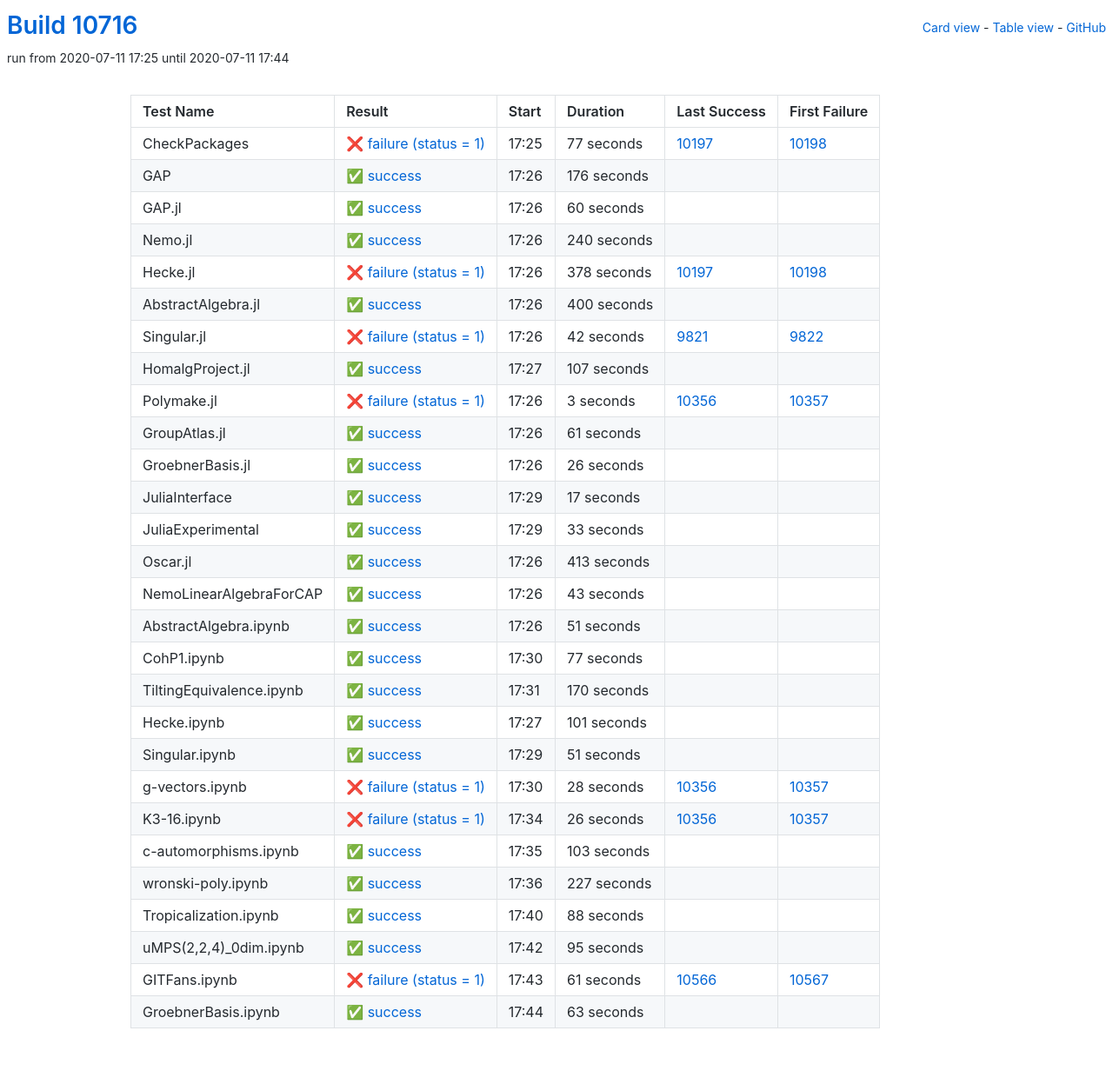
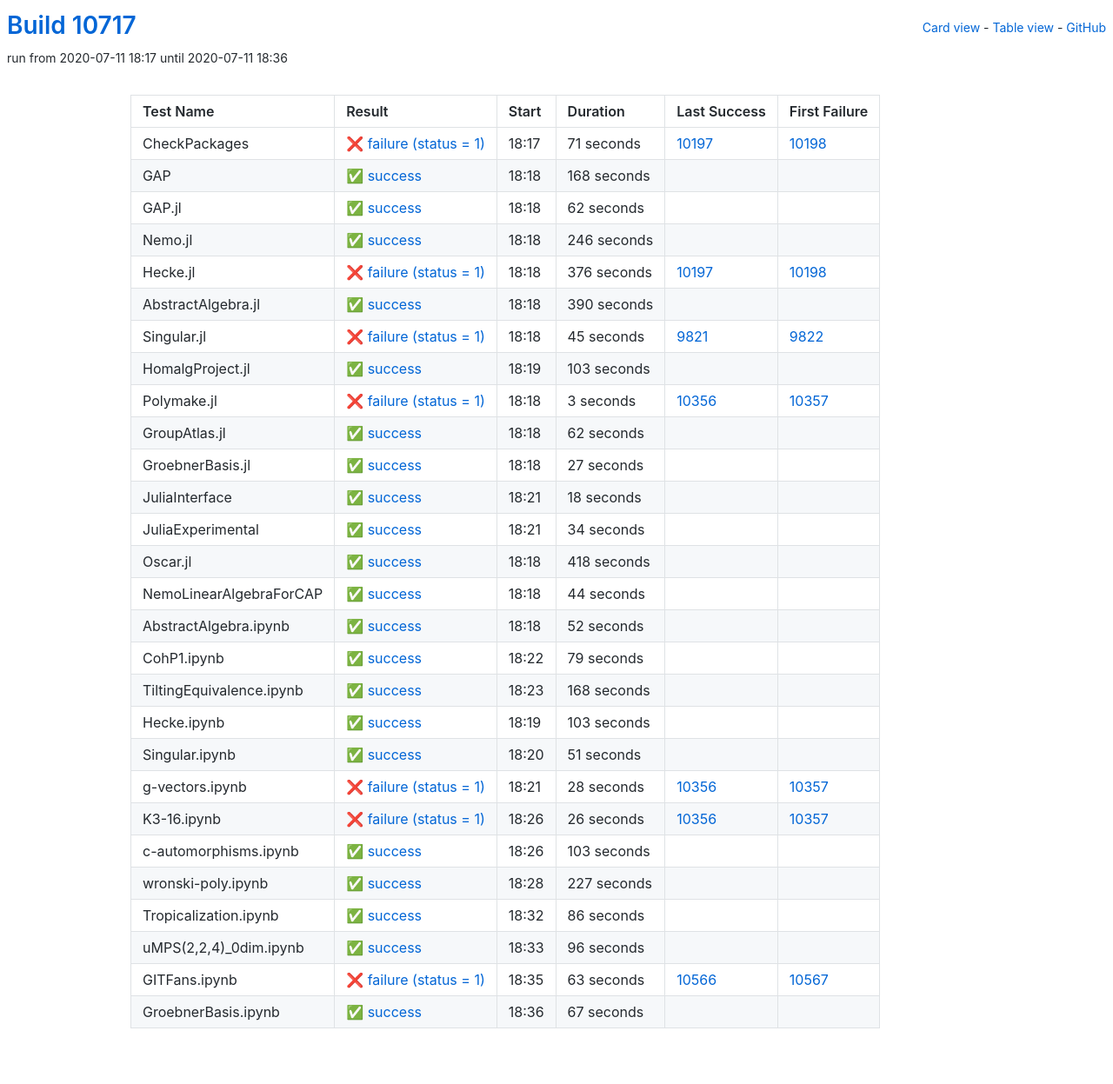
Before and after one commit to oscar-system/oscar-ci-status, a Jekyll site: the page built from table.html, in a window 1280 px wide. Shown: the whole page at 87% size. Built offline with Jekyll 4.4.1, drawn with Linux system fonts in a browser that asks for light colours.

Commit message:
Build #10717

```diff
--- a/_data/ci.yml
+++ b/_data/ci.yml
@@ -1,6 +1,6 @@
 ---
-build: 10716
-build_url: https://oscarci.mathematik.uni-kl.de/job/oscar/10716/
+build: 10717
+build_url: https://oscarci.mathematik.uni-kl.de/job/oscar/10717/
 job: oscar
 organization: oscar-system
 repo: oscar-ci-status
@@ -8,104 +8,104 @@
 tests:
 - name: CheckPackages
   id: checkpackages
-  log: https://oscarci.mathematik.uni-kl.de/job/oscar/10716/artifact/logs/build-10716/CheckPackages.log
-  start: 2020-07-11 17:25
+  log: https://oscarci.mathematik.uni-kl.de/job/oscar/10717/artifact/logs/build-10717/CheckPackages.log
+  start: 2020-07-11 18:17
   success: false
   exitcode: 1
   status: failure
-  duration: 77
+  duration: 71
   last_success: 10197
   last_success_url: https://oscarci.mathematik.uni-kl.de/job/oscar/10197/
   first_failure: 10198
   first_failure_url: https://oscarci.mathematik.uni-kl.de/job/oscar/10198/
 - name: GAP
   id: gap
-  log: https://oscarci.mathematik.uni-kl.de/job/oscar/10716/artifact/logs/build-10716/GAP.log
-  start: 2020-07-11 17:26
+  log: https://oscarci.mathematik.uni-kl.de/job/oscar/10717/artifact/logs/build-10717/GAP.log
+  start: 2020-07-11 18:18
   success: true
   exitcode: 0
   status: success
-  duration: 176
+  duration: 168
   last_success: false
   last_success_url:
   first_failure: false
   first_failure_url:
 - name: GAP.jl
   id: gap-jl
-  log: https://oscarci.mathematik.uni-kl.de/job/oscar/10716/artifact/logs/build-10716/GAP.jl.log
-  start: 2020-07-11 17:26
+  log: https://oscarci.mathematik.uni-kl.de/job/oscar/10717/artifact/logs/build-10717/GAP.jl.log
+  start: 2020-07-11 18:18
   success: true
   exitcode: 0
   status: success
-  duration: 60
+  duration: 62
   last_success: false
   last_success_url:
   first_failure: false
   first_failure_url:
 - name: Nemo.jl
   id: nemo-jl
-  log: https://oscarci.mathematik.uni-kl.de/job/oscar/10716/artifact/logs/build-10716/Nemo.jl.log
-  start: 2020-07-11 17:26
+  log: https://oscarci.mathematik.uni-kl.de/job/oscar/10717/artifact/logs/build-10717/Nemo.jl.log
+  start: 2020-07-11 18:18
   success: true
   exitcode: 0
   status: success
-  duration: 240
+  duration: 246
   last_success: false
   last_success_url:
   first_failure: false
   first_failure_url:
 - name: Hecke.jl
   id: hecke-jl
-  log: https://oscarci.mathematik.uni-kl.de/job/oscar/10716/artifact/logs/build-10716/Hecke.jl.log
-  start: 2020-07-11 17:26
+  log: https://oscarci.mathematik.uni-kl.de/job/oscar/10717/artifact/logs/build-10717/Hecke.jl.log
+  start: 2020-07-11 18:18
   success: false
   exitcode: 1
   status: failure
-  duration: 378
+  duration: 376
   last_success: 10197
   last_success_url: https://oscarci.mathematik.uni-kl.de/job/oscar/10197/
   first_failure: 10198
   first_failure_url: https://oscarci.mathematik.uni-kl.de/job/oscar/10198/
 - name: AbstractAlgebra.jl
   id: abstractalgebra-jl
-  log: https://oscarci.mathematik.uni-kl.de/job/oscar/10716/artifact/logs/build-10716/AbstractAlgebra.jl.log
-  start: 2020-07-11 17:26
+  log: https://oscarci.mathematik.uni-kl.de/job/oscar/10717/artifact/logs/build-10717/AbstractAlgebra.jl.log
+  start: 2020-07-11 18:18
   success: true
   exitcode: 0
   status: success
-  duration: 400
+  duration: 390
   last_success: false
   last_success_url:
   first_failure: false
   first_failure_url:
 - name: Singular.jl
   id: singular-jl
-  log: https://oscarci.mathematik.uni-kl.de/job/oscar/10716/artifact/logs/build-10716/Singular.jl.log
-  start: 2020-07-11 17:26
+  log: https://oscarci.mathematik.uni-kl.de/job/oscar/10717/artifact/logs/build-10717/Singular.jl.log
+  start: 2020-07-11 18:18
   success: false
   exitcode: 1
   status: failure
-  duration: 42
+  duration: 45
   last_success: 9821
   last_success_url: https://oscarci.mathematik.uni-kl.de/job/oscar/9821/
   first_failure: 9822
   first_failure_url: https://oscarci.mathematik.uni-kl.de/job/oscar/9822/
 - name: HomalgProject.jl
   id: homalgproject-jl
-  log: https://oscarci.mathematik.uni-kl.de/job/oscar/10716/artifact/logs/build-10716/HomalgProject.jl.log
-  start: 2020-07-11 17:27
+  log: https://oscarci.mathematik.uni-kl.de/job/oscar/10717/artifact/logs/build-10717/HomalgProject.jl.log
+  start: 2020-07-11 18:19
   success: true
   exitcode: 0
   status: success
-  duration: 107
+  duration: 103
   last_success: false
   last_success_url:
   first_failure: false
   first_failure_url:
 - name: Polymake.jl
   id: polymake-jl
-  log: https://oscarci.mathematik.uni-kl.de/job/oscar/10716/artifact/logs/build-10716/Polymake.jl.log
-  start: 2020-07-11 17:26
+  log: https://oscarci.mathematik.uni-kl.de/job/oscar/10717/artifact/logs/build-10717/Polymake.jl.log
+  start: 2020-07-11 18:18
   success: false
   exitcode: 1
   status: failure
@@ -116,128 +116,128 @@
   first_failure_url: https://oscarci.mathematik.uni-kl.de/job/oscar/10357/
 - name: GroupAtlas.jl
   id: groupatlas-jl
-  log: https://oscarci.mathematik.uni-kl.de/job/oscar/10716/artifact/logs/build-10716/GroupAtlas.jl.log
-  start: 2020-07-11 17:26
+  log: https://oscarci.mathematik.uni-kl.de/job/oscar/10717/artifact/logs/build-10717/GroupAtlas.jl.log
+  start: 2020-07-11 18:18
   success: true
   exitcode: 0
   status: success
-  duration: 61
+  duration: 62
   last_success: false
   last_success_url:
   first_failure: false
   first_failure_url:
 - name: GroebnerBasis.jl
   id: groebnerbasis-jl
-  log: https://oscarci.mathematik.uni-kl.de/job/oscar/10716/artifact/logs/build-10716/GroebnerBasis.jl.log
-  start: 2020-07-11 17:26
+  log: https://oscarci.mathematik.uni-kl.de/job/oscar/10717/artifact/logs/build-10717/GroebnerBasis.jl.log
+  start: 2020-07-11 18:18
   success: true
   exitcode: 0
   status: success
-  duration: 26
+  duration: 27
   last_success: false
   last_success_url:
   first_failure: false
   first_failure_url:
 - name: JuliaInterface
   id: juliainterface
-  log: https://oscarci.mathematik.uni-kl.de/job/oscar/10716/artifact/logs/build-10716/JuliaInterface.log
-  start: 2020-07-11 17:29
+  log: https://oscarci.mathematik.uni-kl.de/job/oscar/10717/artifact/logs/build-10717/JuliaInterface.log
+  start: 2020-07-11 18:21
   success: true
   exitcode: 0
   status: success
-  duration: 17
+  duration: 18
   last_success: false
   last_success_url:
   first_failure: false
   first_failure_url:
 - name: JuliaExperimental
   id: juliaexperimental
-  log: https://oscarci.mathematik.uni-kl.de/job/oscar/10716/artifact/logs/build-10716/JuliaExperimental.log
-  start: 2020-07-11 17:29
+  log: https://oscarci.mathematik.uni-kl.de/job/oscar/10717/artifact/logs/build-10717/JuliaExperimental.log
+  start: 2020-07-11 18:21
   success: true
   exitcode: 0
   status: success
-  duration: 33
+  duration: 34
   last_success: false
   last_success_url:
   first_failure: false
   first_failure_url:
 - name: Oscar.jl
   id: oscar-jl
-  log: https://oscarci.mathematik.uni-kl.de/job/oscar/10716/artifact/logs/build-10716/Oscar.jl.log
-  start: 2020-07-11 17:26
+  log: https://oscarci.mathematik.uni-kl.de/job/oscar/10717/artifact/logs/build-10717/Oscar.jl.log
+  start: 2020-07-11 18:18
   success: true
   exitcode: 0
   status: success
-  duration: 413
+  duration: 418
   last_success: false
   last_success_url:
   first_failure: false
   first_failure_url:
 - name: NemoLinearAlgebraForCAP
   id: nemolinearalgebraforcap
-  log: https://oscarci.mathematik.uni-kl.de/job/oscar/10716/artifact/logs/build-10716/NemoLinearAlgebraForCAP.log
-  start: 2020-07-11 17:26
+  log: https://oscarci.mathematik.uni-kl.de/job/oscar/10717/artifact/logs/build-10717/NemoLinearAlgebraForCAP.log
+  start: 2020-07-11 18:18
   success: true
   exitcode: 0
   status: success
-  duration: 43
+  duration: 44
   last_success: false
   last_success_url:
   first_failure: false
   first_failure_url:
 - name: AbstractAlgebra.ipynb
   id: abstractalgebra-ipynb
-  log: https://oscarci.mathematik.uni-kl.de/job/oscar/10716/artifact/logs/build-10716/AbstractAlgebra.ipynb.log
-  start: 2020-07-11 17:26
+  log: https://oscarci.mathematik.uni-kl.de/job/oscar/10717/artifact/logs/build-10717/AbstractAlgebra.ipynb.log
+  start: 2020-07-11 18:18
   success: true
   exitcode: 0
   status: success
-  duration: 51
+  duration: 52
   last_success: false
   last_success_url:
   first_failure: false
   first_failure_url:
 - name: CohP1.ipynb
   id: cohp1-ipynb
-  log: https://oscarci.mathematik.uni-kl.de/job/oscar/10716/artifact/logs/build-10716/CohP1.ipynb.log
-  start: 2020-07-11 17:30
+  log: https://oscarci.mathematik.uni-kl.de/job/oscar/10717/artifact/logs/build-10717/CohP1.ipynb.log
+  start: 2020-07-11 18:22
   success: true
   exitcode: 0
   status: success
-  duration: 77
+  duration: 79
   last_success: false
   last_success_url:
   first_failure: false
   first_failure_url:
 - name: TiltingEquivalence.ipynb
   id: tiltingequivalence-ipynb
-  log: https://oscarci.mathematik.uni-kl.de/job/oscar/10716/artifact/logs/build-10716/TiltingEquivalence.ipynb.log
-  start: 2020-07-11 17:31
+  log: https://oscarci.mathematik.uni-kl.de/job/oscar/10717/artifact/logs/build-10717/TiltingEquivalence.ipynb.log
+  start: 2020-07-11 18:23
   success: true
   exitcode: 0
   status: success
-  duration: 170
+  duration: 168
   last_success: false
   last_success_url:
   first_failure: false
   first_failure_url:
 - name: Hecke.ipynb
   id: hecke-ipynb
-  log: https://oscarci.mathematik.uni-kl.de/job/oscar/10716/artifact/logs/build-10716/Hecke.ipynb.log
-  start: 2020-07-11 17:27
+  log: https://oscarci.mathematik.uni-kl.de/job/oscar/10717/artifact/logs/build-10717/Hecke.ipynb.log
+  start: 2020-07-11 18:19
   success: true
   exitcode: 0
   status: success
-  duration: 101
+  duration: 103
   last_success: false
   last_success_url:
   first_failure: false
   first_failure_url:
 - name: Singular.ipynb
   id: singular-ipynb
-  log: https://oscarci.mathematik.uni-kl.de/job/oscar/10716/artifact/logs/build-10716/Singular.ipynb.log
-  start: 2020-07-11 17:29
+  log: https://oscarci.mathematik.uni-kl.de/job/oscar/10717/artifact/logs/build-10717/Singular.ipynb.log
+  start: 2020-07-11 18:20
   success: true
   exitcode: 0
   status: success
@@ -248,8 +248,8 @@
   first_failure_url:
 - name: g-vectors.ipynb
   id: g-vectors-ipynb
-  log: https://oscarci.mathematik.uni-kl.de/job/oscar/10716/artifact/logs/build-10716/g-vectors.ipynb.log
-  start: 2020-07-11 17:30
+  log: https://oscarci.mathematik.uni-kl.de/job/oscar/10717/artifact/logs/build-10717/g-vectors.ipynb.log
+  start: 2020-07-11 18:21
   success: false
   exitcode: 1
   status: failure
@@ -260,8 +260,8 @@
   first_failure_url: https://oscarci.mathematik.uni-kl.de/job/oscar/10357/
 - name: K3-16.ipynb
   id: k3-16-ipynb
-  log: https://oscarci.mathematik.uni-kl.de/job/oscar/10716/artifact/logs/build-10716/K3-16.ipynb.log
-  start: 2020-07-11 17:34
+  log: https://oscarci.mathematik.uni-kl.de/job/oscar/10717/artifact/logs/build-10717/K3-16.ipynb.log
+  start: 2020-07-11 18:26
   success: false
   exitcode: 1
   status: failure
@@ -272,8 +272,8 @@
   first_failure_url: https://oscarci.mathematik.uni-kl.de/job/oscar/10357/
 - name: c-automorphisms.ipynb
   id: c-automorphisms-ipynb
-  log: https://oscarci.mathematik.uni-kl.de/job/oscar/10716/artifact/logs/build-10716/c-automorphisms.ipynb.log
-  start: 2020-07-11 17:35
+  log: https://oscarci.mathematik.uni-kl.de/job/oscar/10717/artifact/logs/build-10717/c-automorphisms.ipynb.log
+  start: 2020-07-11 18:26
   success: true
   exitcode: 0
   status: success
@@ -284,8 +284,8 @@
   first_failure_url:
 - name: wronski-poly.ipynb
   id: wronski-poly-ipynb
-  log: https://oscarci.mathematik.uni-kl.de/job/oscar/10716/artifact/logs/build-10716/wronski-poly.ipynb.log
-  start: 2020-07-11 17:36
+  log: https://oscarci.mathematik.uni-kl.de/job/oscar/10717/artifact/logs/build-10717/wronski-poly.ipynb.log
+  start: 2020-07-11 18:28
   success: true
   exitcode: 0
   status: success
@@ -296,48 +296,48 @@
   first_failure_url:
 - name: Tropicalization.ipynb
   id: tropicalization-ipynb
-  log: https://oscarci.mathematik.uni-kl.de/job/oscar/10716/artifact/logs/build-10716/Tropicalization.ipynb.log
-  start: 2020-07-11 17:40
+  log: https://oscarci.mathematik.uni-kl.de/job/oscar/10717/artifact/logs/build-10717/Tropicalization.ipynb.log
+  start: 2020-07-11 18:32
   success: true
   exitcode: 0
   status: success
-  duration: 88
+  duration: 86
   last_success: false
   last_success_url:
   first_failure: false
   first_failure_url:
 - name: uMPS(2,2,4)_0dim.ipynb
   id: umps-2-2-4-0dim-ipynb
-  log: https://oscarci.mathematik.uni-kl.de/job/oscar/10716/artifact/logs/build-10716/uMPS-2-2-4-_0dim.ipynb.log
-  start: 2020-07-11 17:42
+  log: https://oscarci.mathematik.uni-kl.de/job/oscar/10717/artifact/logs/build-10717/uMPS-2-2-4-_0dim.ipynb.log
+  start: 2020-07-11 18:33
   success: true
   exitcode: 0
   status: success
-  duration: 95
+  duration: 96
   last_success: false
   last_success_url:
   first_failure: false
   first_failure_url:
 - name: GITFans.ipynb
   id: gitfans-ipynb
-  log: https://oscarci.mathematik.uni-kl.de/job/oscar/10716/artifact/logs/build-10716/GITFans.ipynb.log
-  start: 2020-07-11 17:43
+  log: https://oscarci.mathematik.uni-kl.de/job/oscar/10717/artifact/logs/build-10717/GITFans.ipynb.log
+  start: 2020-07-11 18:35
   success: false
   exitcode: 1
   status: failure
-  duration: 61
+  duration: 63
   last_success: 10566
   last_success_url: https://oscarci.mathematik.uni-kl.de/job/oscar/10566/
   first_failure: 10567
   first_failure_url: https://oscarci.mathematik.uni-kl.de/job/oscar/10567/
 - name: GroebnerBasis.ipynb
   id: groebnerbasis-ipynb
-  log: https://oscarci.mathematik.uni-kl.de/job/oscar/10716/artifact/logs/build-10716/GroebnerBasis.ipynb.log
-  start: 2020-07-11 17:44
+  log: https://oscarci.mathematik.uni-kl.de/job/oscar/10717/artifact/logs/build-10717/GroebnerBasis.ipynb.log
+  start: 2020-07-11 18:36
   success: true
   exitcode: 0
   status: success
-  duration: 63
+  duration: 67
   last_success: false
   last_success_url:
   first_failure: false
```
Also changed, not shown: README.md.
